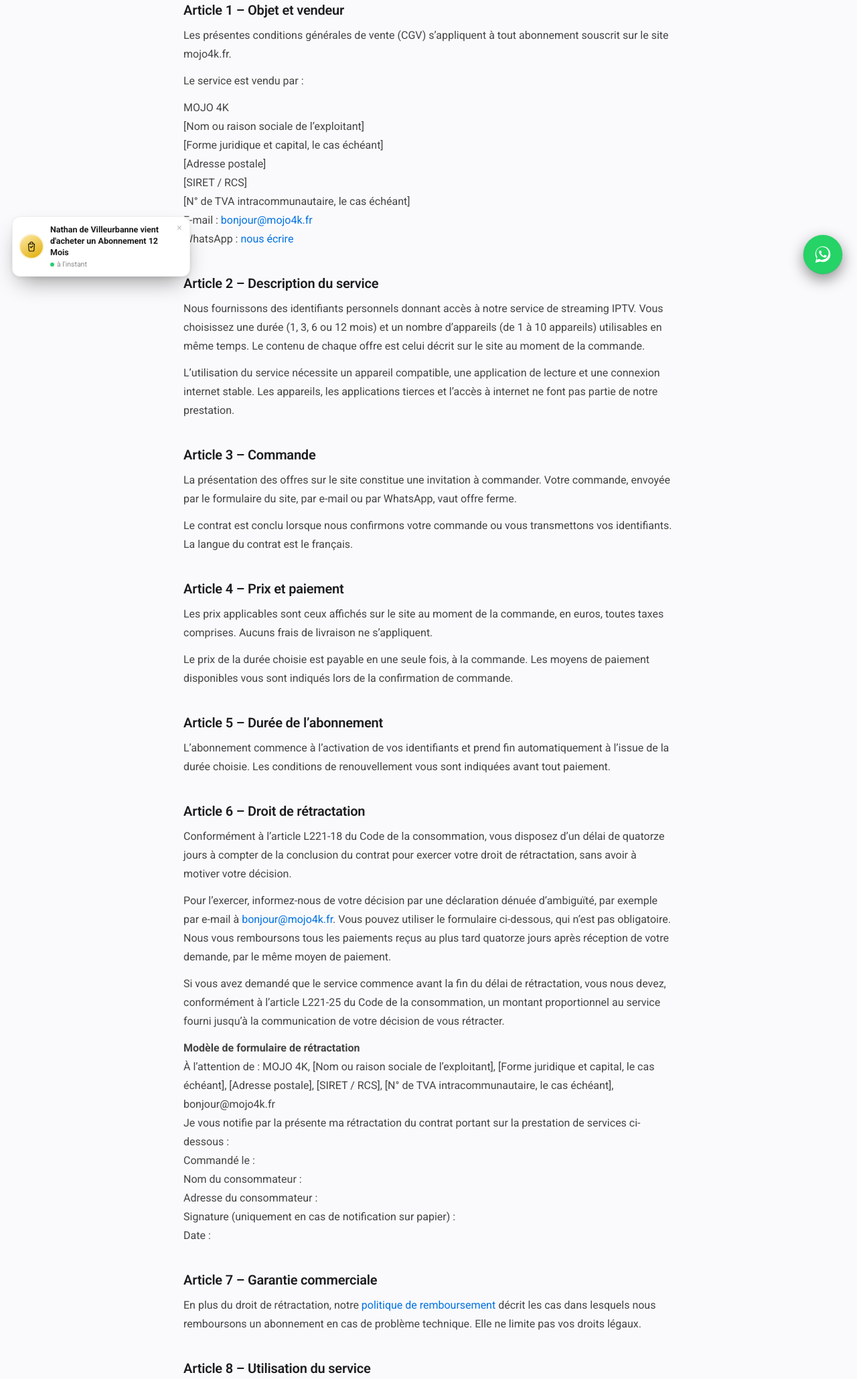
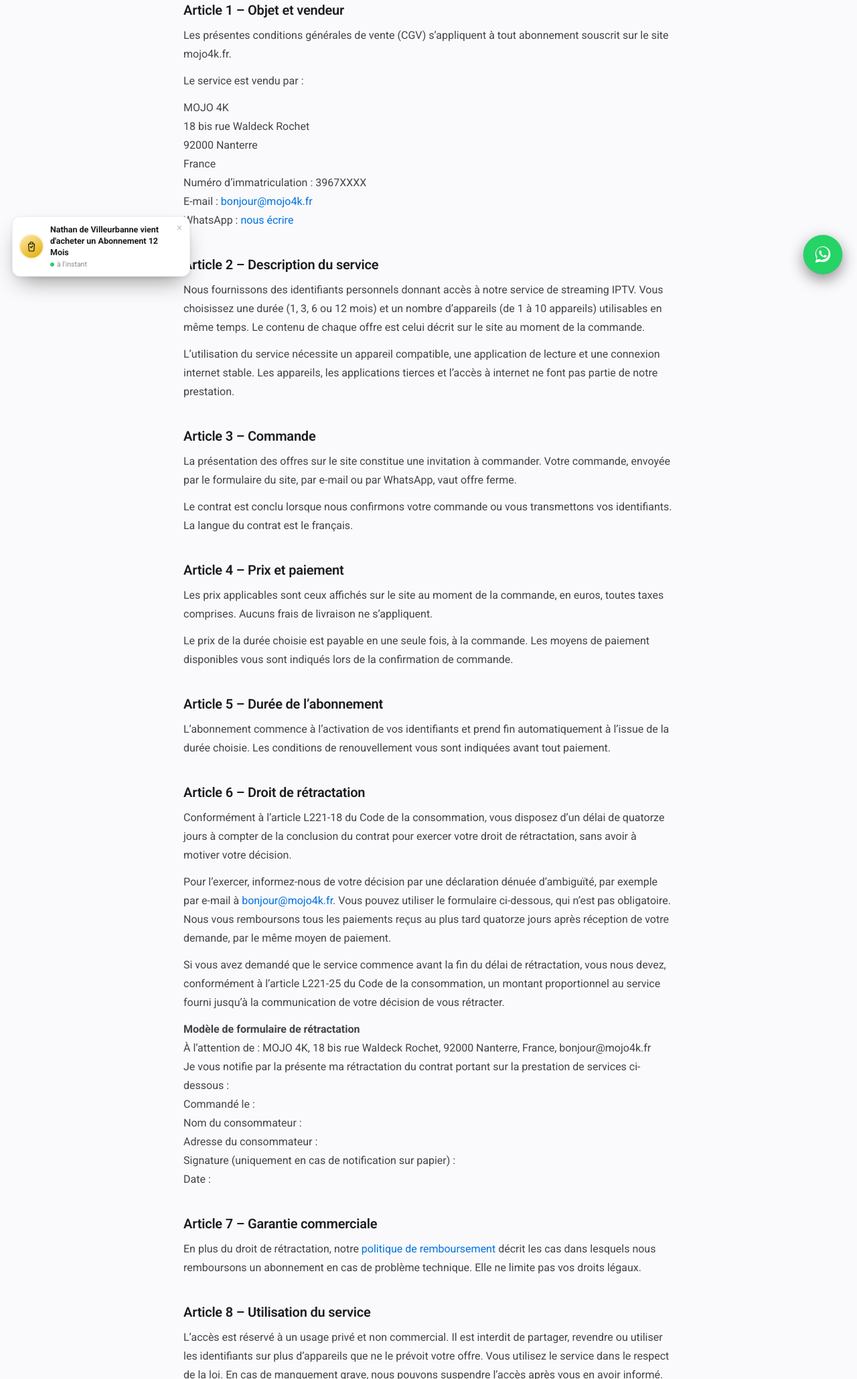
Before and after one commit to medmaar/mojo4k.fr, a plain HTML site: page cgv.html in a window 1280 px wide. Shown: the part 369-2428 px from the top of the page at 67% size. Drawn offline with Linux system fonts and the light colour scheme; a web font is replaced by a local one.

Commit message:
Legal pages: fill in operator address and registration number
Co-Authored-By: Claude Opus 5.5 <noreply@anthropic.com>
Claude-Session: https://claude.ai/code/session_014hDUgGUqQY1mmcynoa9k6M

```diff
--- a/cgv.html
+++ b/cgv.html
@@ -278,7 +278,7 @@ body.menu-open .mobile-nav-link:nth-child(7) { transition-delay: 0.4s; transform
   <h2>Article 1 – Objet et vendeur</h2>
   <p>Les présentes conditions générales de vente (CGV) s’appliquent à tout abonnement souscrit sur le site mojo4k.fr.</p>
   <p>Le service est vendu par :</p>
-  <p>MOJO 4K<br>[Nom ou raison sociale de l’exploitant]<br>[Forme juridique et capital, le cas échéant]<br>[Adresse postale]<br>[SIRET / RCS]<br>[N° de TVA intracommunautaire, le cas échéant]<br>E-mail : <a href="mailto:bonjour@mojo4k.fr">bonjour@mojo4k.fr</a><br>WhatsApp : <a href="/contact/msg" rel="noopener">nous écrire</a></p>
+  <p>MOJO 4K<br>18 bis rue Waldeck Rochet<br>92000 Nanterre<br>France<br>Numéro d’immatriculation : 3967XXXX<br>E-mail : <a href="mailto:bonjour@mojo4k.fr">bonjour@mojo4k.fr</a><br>WhatsApp : <a href="/contact/msg" rel="noopener">nous écrire</a></p>
 </div>
 <div class="section">
   <h2>Article 2 – Description du service</h2>
@@ -304,7 +304,7 @@ body.menu-open .mobile-nav-link:nth-child(7) { transition-delay: 0.4s; transform
   <p>Conformément à l’article L221-18 du Code de la consommation, vous disposez d’un délai de quatorze jours à compter de la conclusion du contrat pour exercer votre droit de rétractation, sans avoir à motiver votre décision.</p>
   <p>Pour l’exercer, informez-nous de votre décision par une déclaration dénuée d’ambiguïté, par exemple par e-mail à <a href="mailto:bonjour@mojo4k.fr">bonjour@mojo4k.fr</a>. Vous pouvez utiliser le formulaire ci-dessous, qui n’est pas obligatoire. Nous vous remboursons tous les paiements reçus au plus tard quatorze jours après réception de votre demande, par le même moyen de paiement.</p>
   <p>Si vous avez demandé que le service commence avant la fin du délai de rétractation, vous nous devez, conformément à l’article L221-25 du Code de la consommation, un montant proportionnel au service fourni jusqu’à la communication de votre décision de vous rétracter.</p>
-  <p><strong>Modèle de formulaire de rétractation</strong><br>À l’attention de : MOJO 4K, [Nom ou raison sociale de l’exploitant], [Forme juridique et capital, le cas échéant], [Adresse postale], [SIRET / RCS], [N° de TVA intracommunautaire, le cas échéant], bonjour@mojo4k.fr<br>Je vous notifie par la présente ma rétractation du contrat portant sur la prestation de services ci-dessous :<br>Commandé le :<br>Nom du consommateur :<br>Adresse du consommateur :<br>Signature (uniquement en cas de notification sur papier) :<br>Date :</p>
+  <p><strong>Modèle de formulaire de rétractation</strong><br>À l’attention de : MOJO 4K, 18 bis rue Waldeck Rochet, 92000 Nanterre, France, bonjour@mojo4k.fr<br>Je vous notifie par la présente ma rétractation du contrat portant sur la prestation de services ci-dessous :<br>Commandé le :<br>Nom du consommateur :<br>Adresse du consommateur :<br>Signature (uniquement en cas de notification sur papier) :<br>Date :</p>
 </div>
 <div class="section">
   <h2>Article 7 – Garantie commerciale</h2>
```
